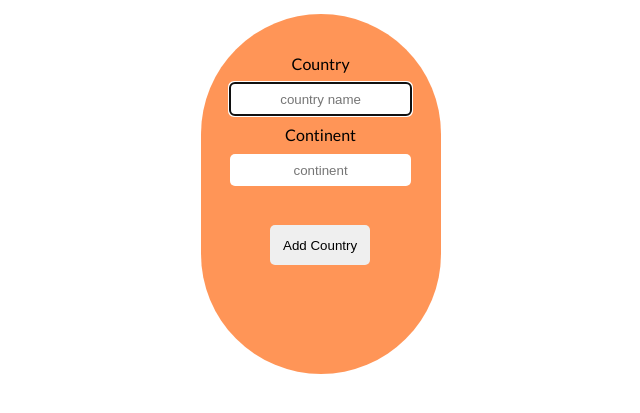
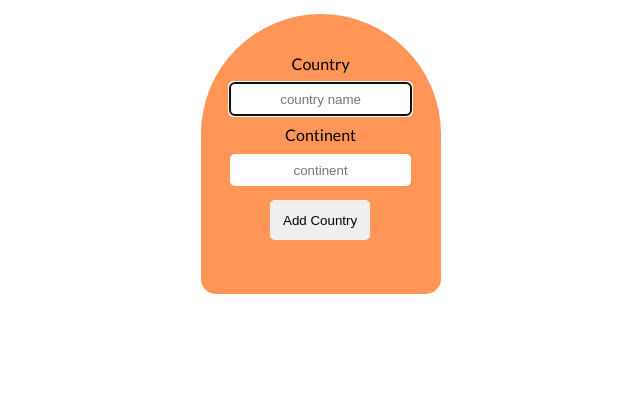
Before and after one commit to spencerT101/Bucket_List_Project_1, a Flask app: page /countries/new in a window 1280 px wide. Shown: the part 260-673 px from the top of the page, without its empty margins (313-953 px from the left). Run offline with Flask 2, Linux system fonts and the light colour scheme.

Commit message:
updated add country page

```diff
--- a/project_start_code/static/style.css
+++ b/project_start_code/static/style.css
@@ -347,7 +347,7 @@ background-color:  rgba(107, 233, 255, 0.7);
     justify-content: center;
     background-color:rgba(255, 123, 46, 0.8);
     width: 200px;
-    height:300px;
+    height:220px;
     margin-left: 40%;
     position:relative;
     border-radius: 400px;
@@ -355,6 +355,8 @@ background-color:  rgba(107, 233, 255, 0.7);
     font-family: 'lato', sans-serif ;
     padding:20px;
     padding-top: 40px;
+    border-bottom-left-radius: 50px;
+    border-bottom-right-radius: 50px;
 
 }
 .country_info {
@@ -371,7 +373,7 @@ text-align:center;
     border: none;
     border-radius: 5px;
     margin-left: 50px;
-    margin-top: -50px;
+    margin-top: -30px;
 
 }
 
@@ -392,8 +394,7 @@ text-align:center;
     font-family: 'lato', sans-serif ;
     padding:20px;
     padding-top: 40px;
-    border-bottom-left-radius: 50px;
-    border-bottom-right-radius: 50px;
+
 }
 
 .city_info{
```
